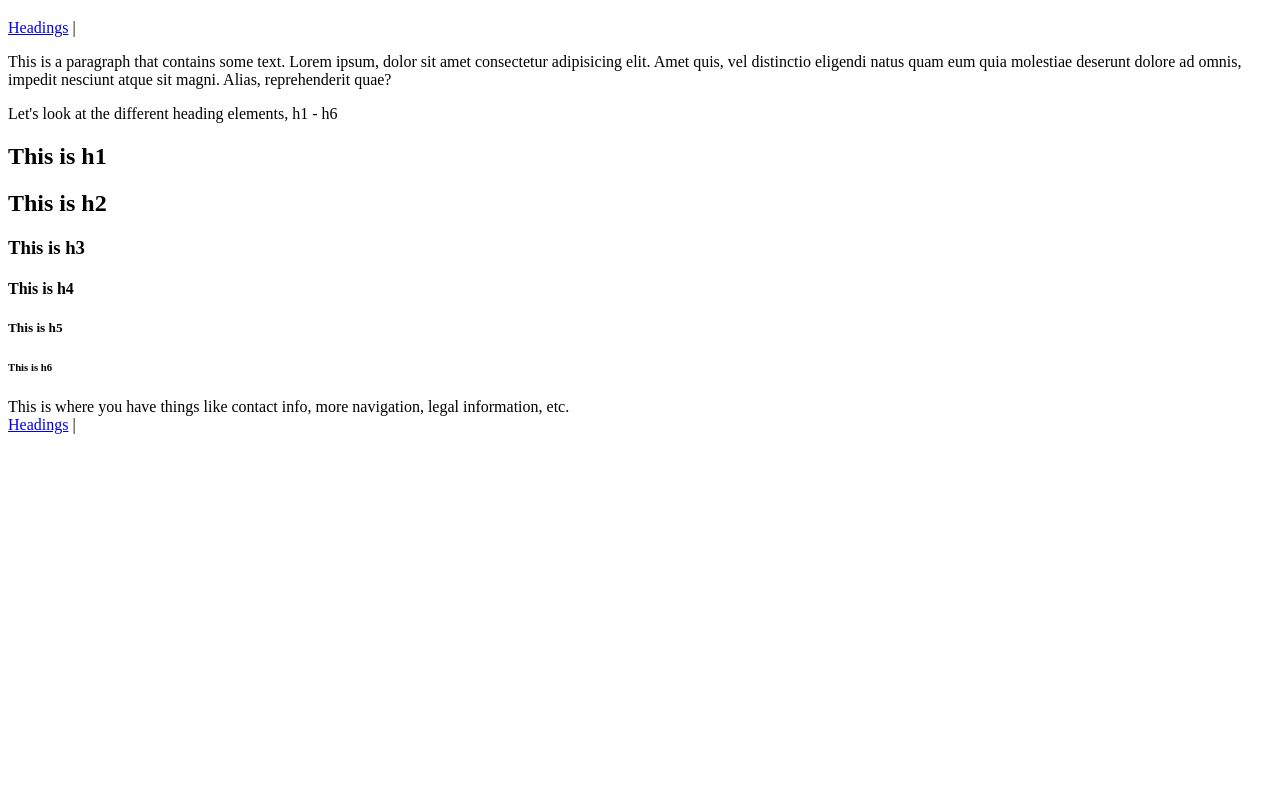
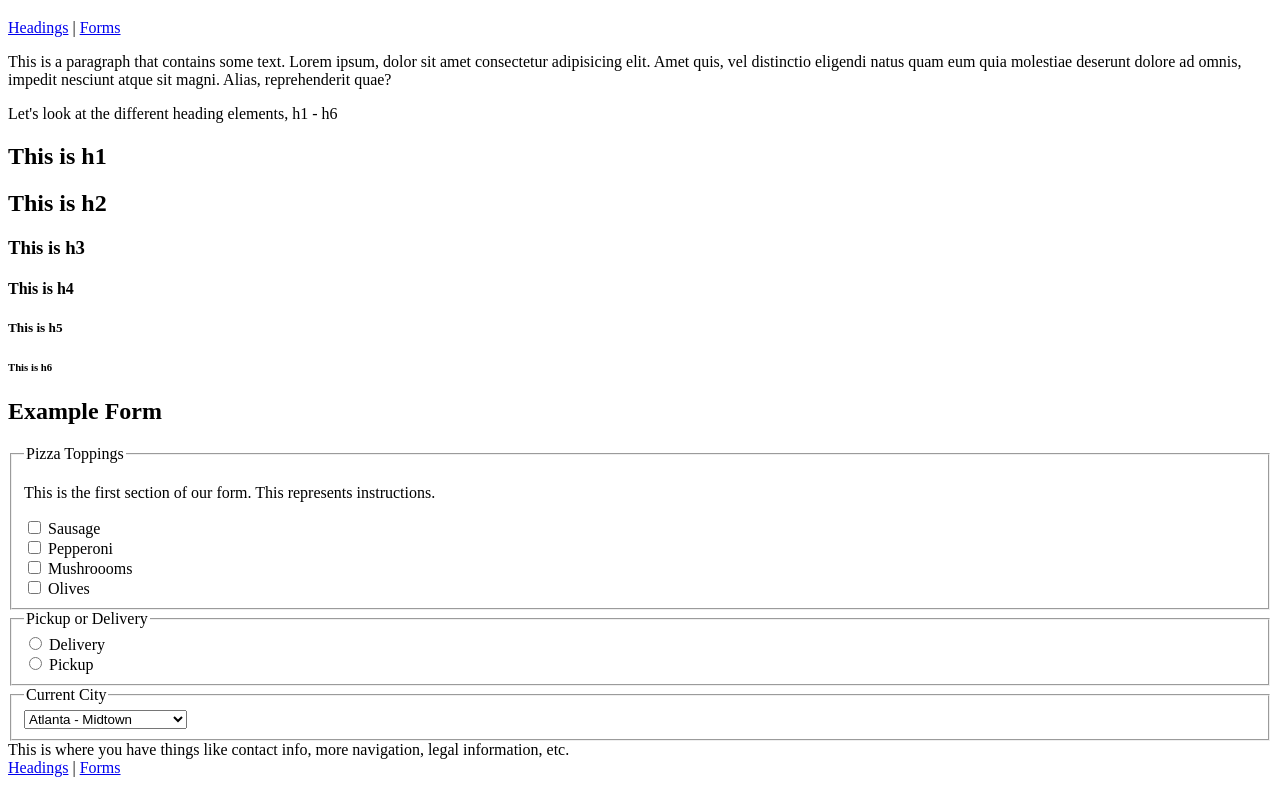
Before and after one commit to olliolliallmond/FED2303-HTML-demo, a plain HTML site: page index.html in a window 1280 px wide. Shown: the part 61-846 px from the top of the page. Before the commit the page ends 800 px from the top, so only its background shows below. Drawn offline with Linux system fonts and the light colour scheme.

Commit message:
radio and dropdown

```diff
--- a/index.html
+++ b/index.html
@@ -11,7 +11,7 @@
   <header>
     <h1>HTML Demo</h1>
     <nav>
-      <a href="#headings">Headings</a> | <a href=""></a>
+      <a href="#headings">Headings</a> | <a href="#forms">Forms</a>
     </nav>
   </header>
 
@@ -31,12 +31,55 @@
       <h5>This is h5</h5>
       <h6>This is h6</h6>
     </section>
+
+    <section id="forms" >
+      <form>
+        <h2>Example Form</h2>
+        <fieldset>
+          <legend>Pizza Toppings</legend>
+          <p>This is the first section of our form. This represents instructions.</p>
+
+          <input type="checkbox" name="topping" id="ham">
+          <label for="ham">Sausage</label> <br />
+
+          <input type="checkbox" name="topping" id="pepperoni">
+          <label for="pepperoni">Pepperoni</label> <br />
+
+          <input type="checkbox" name="topping" id="mushrooms">
+          <label for="mushrooms">Mushroooms</label> <br />
+
+          <input type="checkbox" name="topping" id="olives">
+          <label for="olives">Olives</label>
+        </fieldset>
+
+        <fieldset>
+          <legend>Pickup or Delivery</legend>
+
+          <input type="radio" name="pickup" id="delivery">
+          <label for="delivery">Delivery</label> <br />
+
+          <input type="radio" name="pickup" id="pickup">
+          <label for="pickup">Pickup</label>
+        </fieldset>
+
+        <fieldset>
+          <legend>Current City</legend>
+          <select name="dropdown" id="city" title="city">
+            <option value="1">Atlanta - Midtown</option>
+            <option value="2">Atlanta - Buckhead</option>
+            <option value="3">Atlanta - Peachtree City</option>
+            <option value="4">Marietta</option>
+            <option value="5">Roswell</option>
+          </select>
+        </fieldset>
+      </form>
+    </section>
   </main>
 
   <footer>
     This is where you have things like contact info, more navigation, legal information, etc.
     <nav>
-      <a href="#headings">Headings</a> | <a href=""></a>
+      <a href="#headings">Headings</a> | <a href="#forms">Forms</a>
     </nav>
   </footer>
 </body>
```
